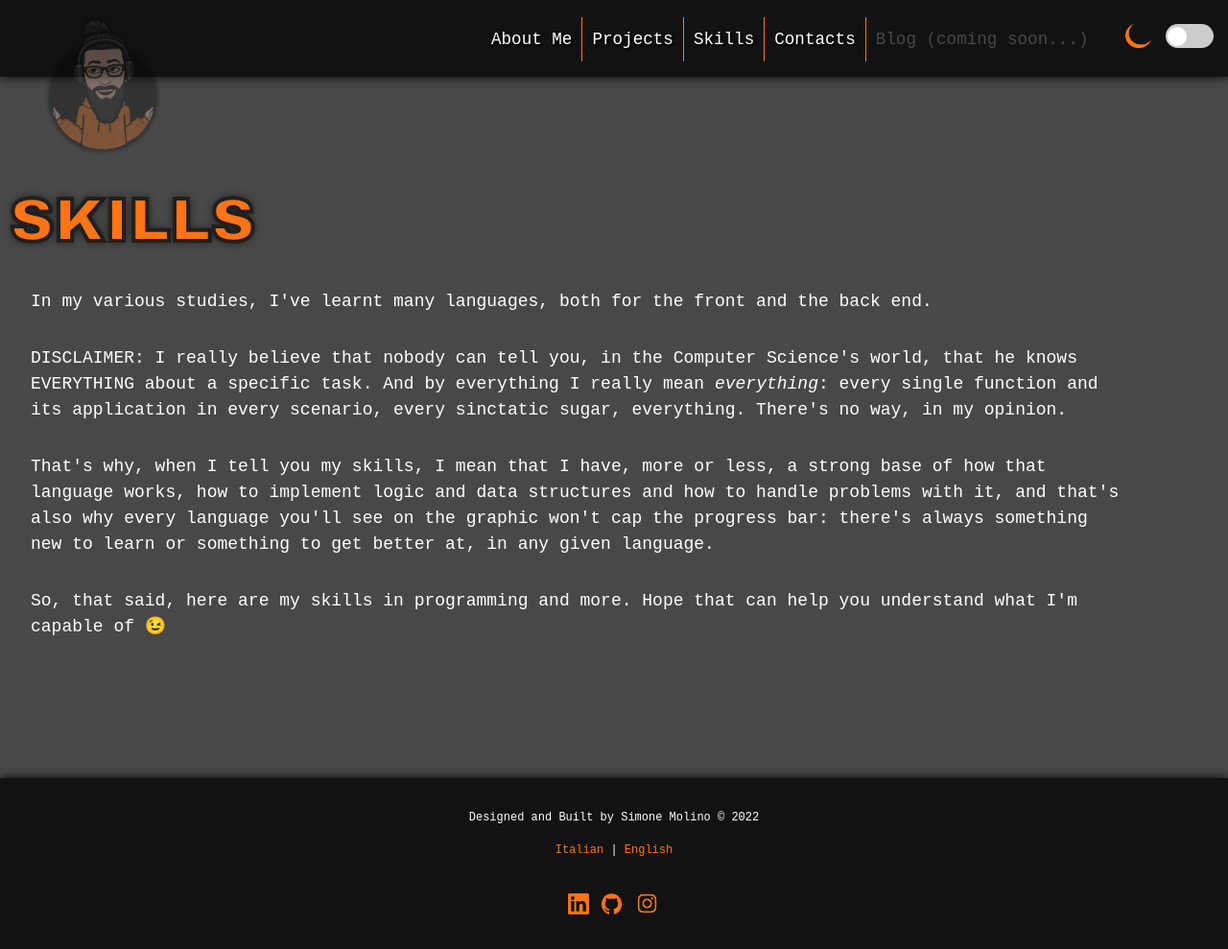
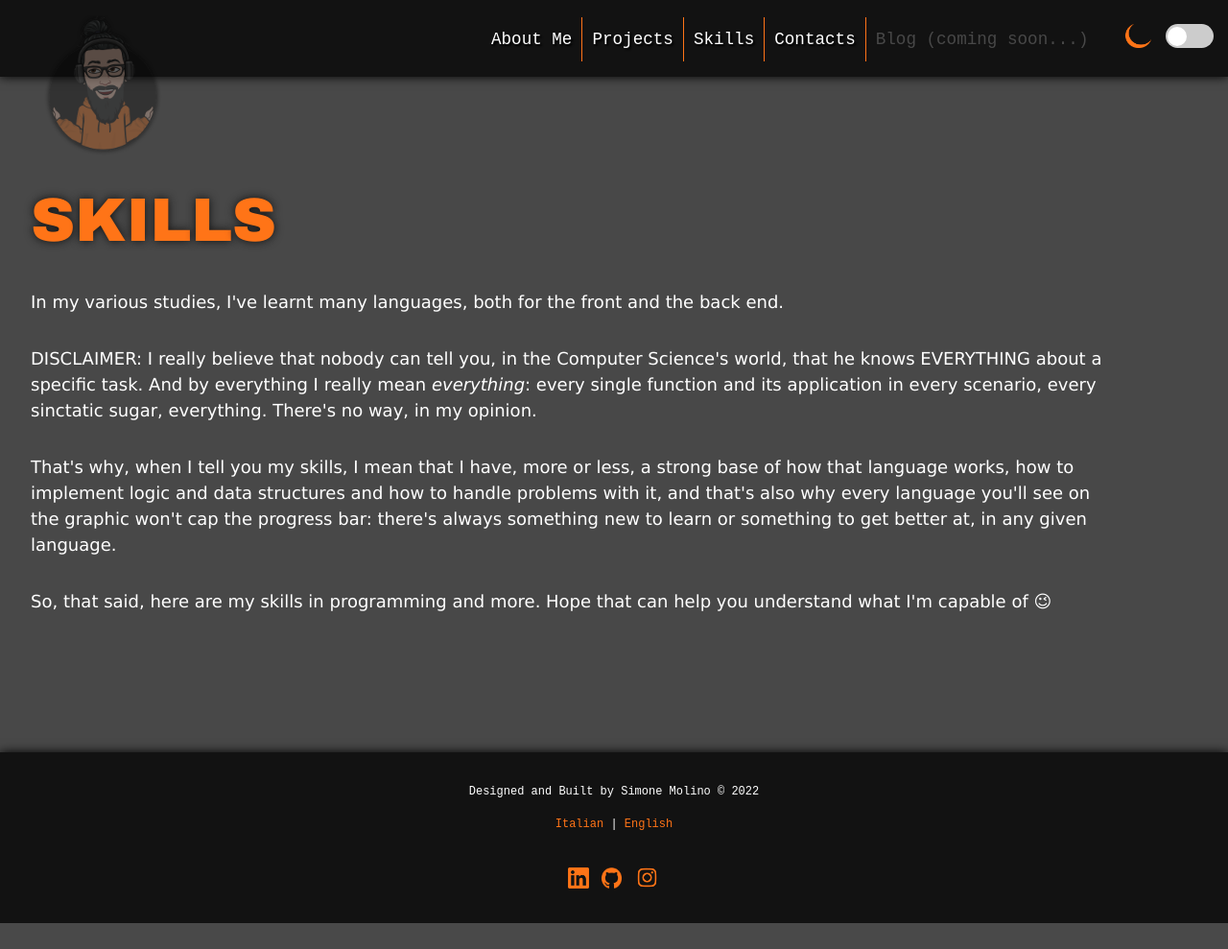
Before and after one commit to Rhokthar/CS50-Final-Project, a Flask app: page /skills in a window 1280 px wide. Shown: the whole page at 96% size. After the commit the page ends 962 px from the top, so only its background shows below. Run offline with Flask 2, Linux system fonts and the light colour scheme; some libraries are stand-ins or nearby versions.

Commit message:
Skills.html setup, CSS adjusted

```diff
--- a/project/static/style.css
+++ b/project/static/style.css
@@ -533,17 +533,19 @@ form button:hover {
     /* border: 1px solid blue; */
     margin-right: -4rem;
 }
-/* ABOUT ME PAGE */
+/* ABOUT ME PAGE; SKILLS PAGE */
 .main__text.about_me,
 .secondary__text.about_me {
     position: relative;
 }
-.about_me p {
+.about_me p,
+.skills p {
     font-family: Verdana, Geneva, Tahoma, sans-serif;
     font-size: 20px;
 
 }
-.special_text_2.about_me {
+.special_text_2.about_me,
+.special_text_2.skills {
     margin-left: 2rem;
     margin-bottom: 1.5rem;
 }
--- a/project/templates/skills.html
+++ b/project/templates/skills.html
@@ -9,26 +9,36 @@ Skills
 {% endblock %}
 
 {% block main %}
+<!-- SECTION START -->
 <section class="page_section">
+    <!-- SECTION CONTAINER START -->
     <div class="section_container">
+        <!-- TEXT CONTAINER START -->
         <div class="text_container">
+            <!-- START MAIN__TEXT SKILLS  -->
+            <div class="main__text skills">
+                <!-- TITLE -->
                 <h2>
-                <div class="special_text_2">
-                    <span class="letter">S</span>
-                    <span class="letter">K</span>
-                    <span class="letter">I</span>
-                    <span class="letter">L</span>
-                    <span class="letter">L</span>
-                    <span class="letter">S</span>
+                    <div class="special_text_2 skills">
+                        <span>S</span>
+                        <span>K</span>
+                        <span>I</span>
+                        <span>L</span>
+                        <span>L</span>
+                        <span>S</span>
                     </div>
-            </h2>
+                </h2> <!-- END TITLE-->
+                <!-- DESCRIPTION START -->
                 <p>In my various studies, I've learnt many languages, both for the front and the back end.</p>
                 <p>DISCLAIMER: I really believe that nobody can tell you, in the Computer Science's world, that he knows EVERYTHING about a specific task. And by everything I really mean <i>everything</i>: every single function and its application in every scenario, every sinctatic sugar, everything. There's no way, in my opinion.</p>
                 <p>That's why, when I tell you my skills, I mean that I have, more or less, a strong base of how that language works, how to implement logic and data structures and how to handle problems with it, and that's also why every language you'll see on the graphic won't cap the progress bar: there's always something new to learn or something to get better at, in any given language.</p>
                 <p>So, that said, here are my skills in programming and more. Hope that can help you understand what I'm capable of 😉</p>
-        </div>
+                <!-- END DESCRIPTION -->
+            </div> <!-- END MAIN__TEXT SKILLS -->
+        </div> <!-- END TEXT CONTAINER -->
+        <!-- PROGRESS WRAPPER START -->
         <div class="progress__wrapper">
-        </div>
-    </div>
-</section>
+        </div> <!-- END PROGRESS WRAPPER-->
+    </div> <!-- END SECTION CONTAINER-->
+</section> <!-- END SECTION -->
 {% endblock %}
```
Lines whose indentation alone changed are shown as unchanged.
